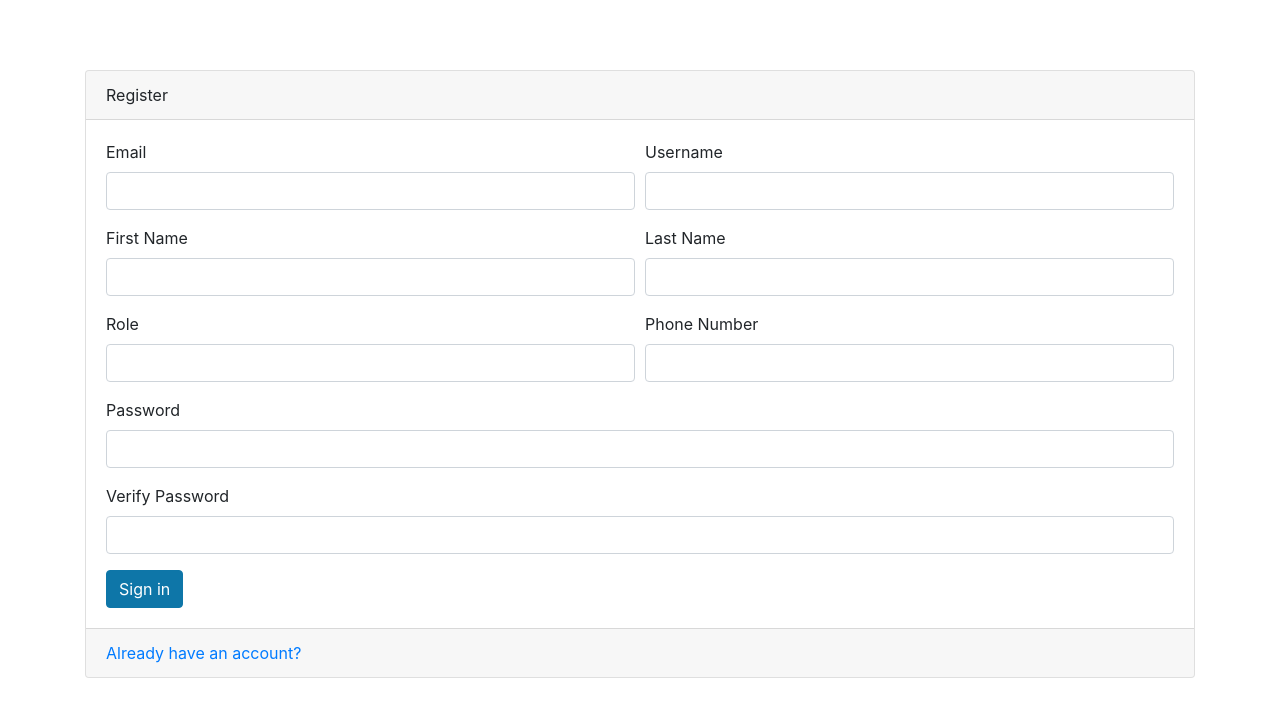
After one commit to bobbykim89/fastapi-tutorial, a FastAPI app: page /auth/register-page in a window 1280 px wide. The commit adds this page. Shown: the top 717 px of the page. Run offline with FastAPI, Linux system fonts and the light colour scheme; some libraries are stand-ins or nearby versions.

Commit message:
feat(project_3/templates/*): add basic templates for login and layout page
add basic templates for login and layout page (functionality not included) add basic layout

```diff
--- /dev/null
+++ b/project_3/templates/layout.html
@@ -0,0 +1,21 @@
+<!DOCTYPE html>
+<html lang="en">
+  <head>
+    <link
+      rel="stylesheet"
+      type="text/css"
+      href="{{ url_for('static', path='/css/base.css')}}"
+    />
+    <link
+      rel="stylesheet"
+      type="text/css"
+      href="{{ url_for('static', path='/css/bootstrap.css')}}"
+    />
+    <meta charset="UTF-8" />
+    <meta name="viewport" content="width=device-width, initial-scale=1.0" />
+    <title>TodoApp</title>
+  </head>
+  <body>
+    {% block content %} {% endblock %}
+  </body>
+</html>
--- /dev/null
+++ b/project_3/templates/register.html
@@ -0,0 +1,79 @@
+{% include 'layout.html' %}
+
+<div class="container">
+  <div class="card">
+    <div class="card-header">Register</div>
+    <div class="card-body">
+      <form action="" id="registerForm">
+        <div class="form-row">
+          <div class="form-group col-md-6">
+            <label for="">Email</label>
+            <input type="text" name="email" required class="form-control" />
+          </div>
+          <div class="form-group col-md-6">
+            <label for="">Username</label>
+            <input type="text" name="username" required class="form-control" />
+          </div>
+        </div>
+        <div class="form-row">
+          <div class="form-group col-md-6">
+            <label for="">First Name</label>
+            <input type="text" class="form-control" name="firstname" required />
+          </div>
+          <div class="form-group col-md-6">
+            <label for="">Last Name</label>
+            <input type="text" class="form-control" name="lastname" required />
+          </div>
+        </div>
+        <div class="form-row">
+          <div class="form-group col-md-6">
+            <label for="">Role</label>
+            <input
+              type="text"
+              name="role"
+              required
+              id=""
+              class="form-control"
+            />
+          </div>
+          <div class="form-group col-md-6">
+            <label for="">Phone Number</label>
+            <input
+              type="text"
+              class="form-control"
+              name="phone_number"
+              autocomplete="phone_number"
+              required
+            />
+          </div>
+        </div>
+        <div class="form-group">
+          <label for="">Password</label>
+          <input
+            type="password"
+            name="password"
+            autocomplete="new-password"
+            required
+            id=""
+            class="form-control"
+          />
+        </div>
+        <div class="form-group">
+          <label for="">Verify Password</label>
+          <input
+            type="password"
+            name="password2"
+            autocomplete="new-password"
+            required
+            id=""
+            class="form-control"
+          />
+        </div>
+        <button type="submit" class="btn btn-primary">Sign in</button>
+      </form>
+    </div>
+    <div class="card-footer text-muted">
+      <a href="/auth/login-page">Already have an account?</a>
+    </div>
+  </div>
+</div>
```
Also changed, not shown: project_3/routers/auth.py (+18 -1 lines), project_3/templates/home.html (+3 -16 lines), project_3/templates/login.html (added, +37 -0 lines).
